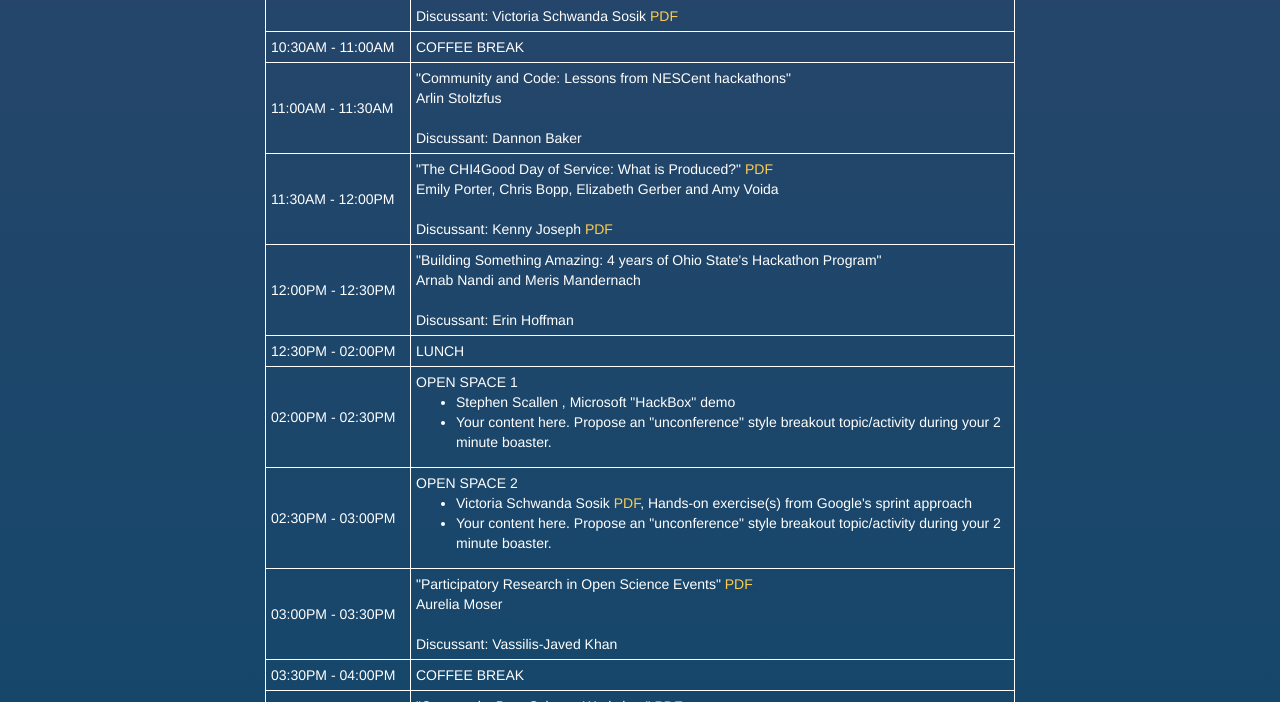
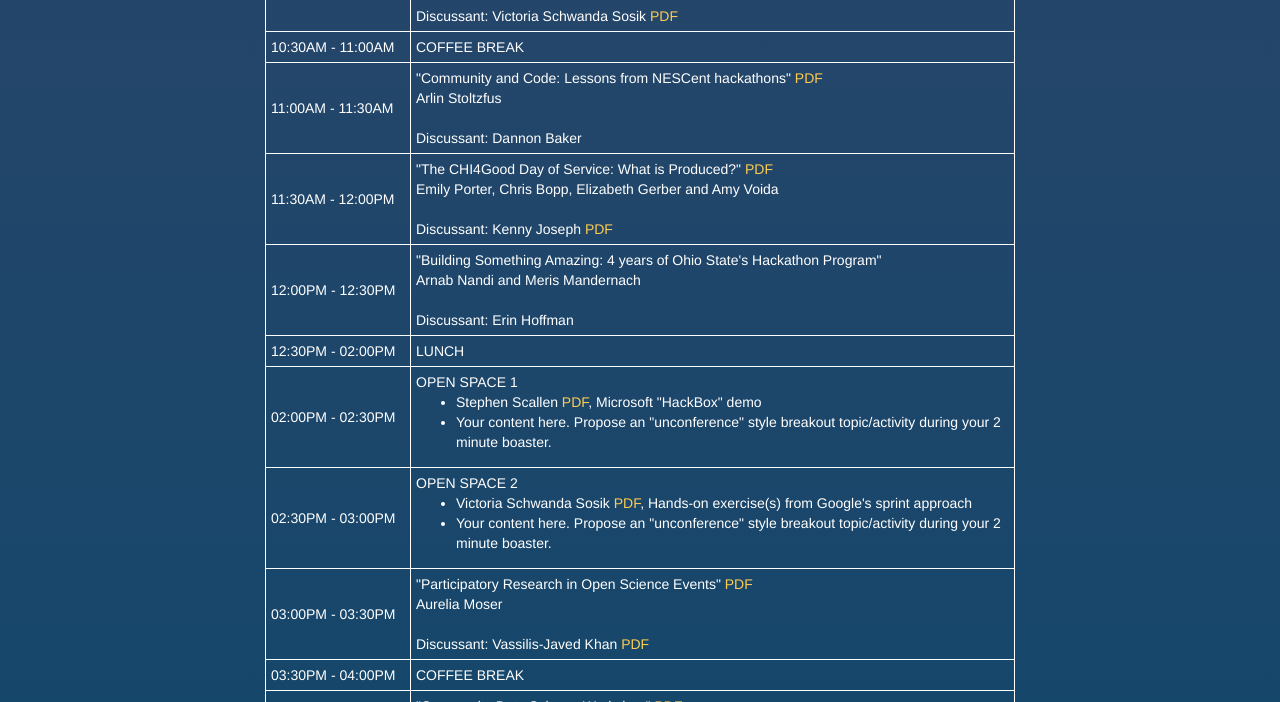
Before and after one commit to hackathon-workshop/hackathon-workshop.github.io, a website: page index.html in a window 1280 px wide. Shown: the part 4207-4909 px from the top of the page. Drawn offline with nearby package versions, Linux system fonts and the light colour scheme; a web font is replaced by a local one.

Commit message:
Add more links to schedule

```diff
--- a/index.html
+++ b/index.html
@@ -288,7 +288,7 @@
                         11:00AM - 11:30AM
                         </td>
                         <td>
-                        "Community and Code: Lessons from NESCent hackathons" <!--a href="#">PDF</a--><br/>
+                        "Community and Code: Lessons from NESCent hackathons" <a href="https://drive.google.com/open?id=0B37iC3iCSumjT2JxdVhLa2tuYnc">PDF</a><br/>
                         Arlin Stoltzfus<br/><br/>
                         Discussant: Dannon Baker <!--a href="#">PDF</a-->
                         </td>
@@ -328,7 +328,7 @@
                         <td>
                         OPEN SPACE 1
                         <ul>
-                            <li>Stephen Scallen <!--a href="#">PDF</a-->, Microsoft "HackBox" demo</li>
+                            <li>Stephen Scallen <a href="https://drive.google.com/open?id=0B9NTHVU-CuAha25lWDBHVmF3Nm8">PDF</a>, Microsoft "HackBox" demo</li>
                             <li>Your content here. Propose an "unconference" style breakout topic/activity during your 2 minute boaster.</li>
                         </ul>
                         </td>
@@ -352,7 +352,7 @@
                         <td>
                         "Participatory Research in Open Science Events" <a href="https://drive.google.com/open?id=0B6_ZVUFx2WHHNW84NEpOOFRRT3c">PDF</a><br/>
                         Aurelia Moser<br/><br/>
-                        Discussant: Vassilis-Javed Khan <!--a href="#">PDF</a-->
+                        Discussant: Vassilis-Javed Khan <a href="https://drive.google.com/open?id=0B55r5AK4hQDJV0JDMG82NGVlWTA">PDF</a>
                         </td>
                     </tr>
                     <tr>
```
